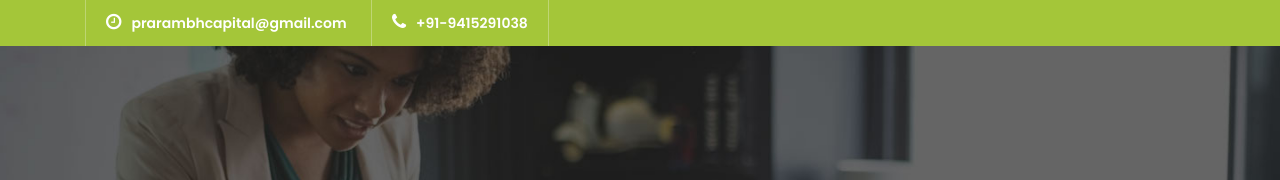
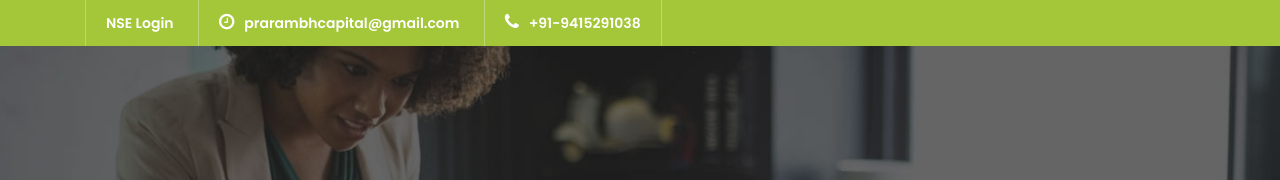
Before and after one commit to prarambhcapital/prarambhcapital.github.io, a plain HTML site: page index.html in a window 1280 px wide. Shown: the top 180 px of the page. Drawn offline with Linux system fonts and the light colour scheme.

Commit message:
Update NSE Login link

```diff
--- a/index.html
+++ b/index.html
@@ -46,6 +46,8 @@ https://templatemo.com/tm-545-finance-business
       <div class="row">
         <div class="col-md-8 col-xs-12">
           <ul class="left-info">
+            <li><a href="https://www.nsenmf.com/MFDLogin.aspx">NSE Login</a>
+            </li>
             <li><a href="mailto:prarambhcapital@gmail.com"><i class="fa fa-clock-o"></i>prarambhcapital@gmail.com</a>
             </li>
             <li><a href="tel:+919415291038"><i class="fa fa-phone"></i>+91-9415291038</a></li>
```
